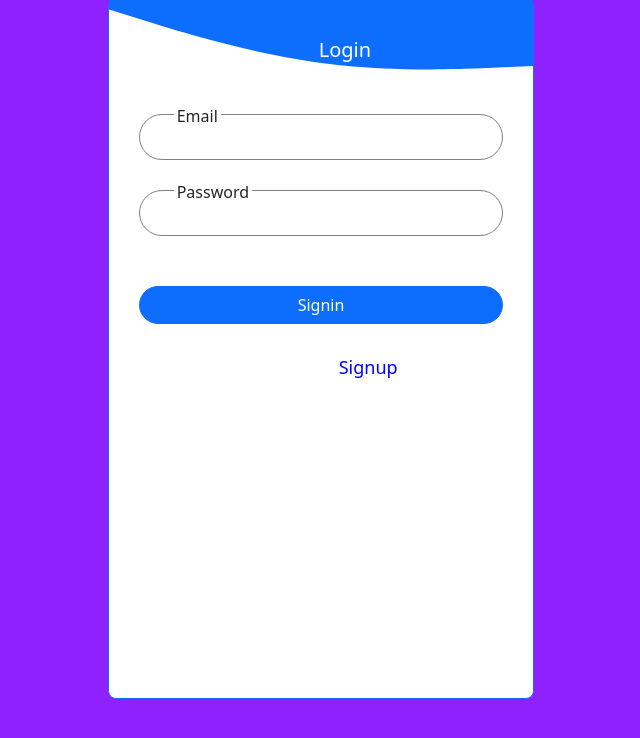
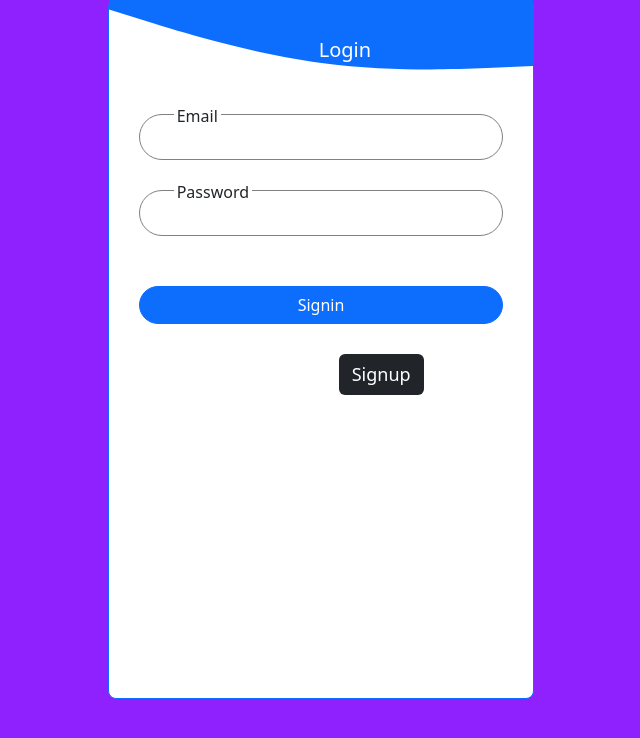
Before and after one commit to RUTAGENGWA-ASANTE-BRUCE/Stock-Management-CodeIgnitor, a CodeIgniter app: the page made by stockManagement/application/views/login.php in a window 1280 px wide. Shown: the part 49-787 px from the top of the page, without its empty margins (319-959 px from the left). Run offline with CodeIgniter, Linux system fonts and the light colour scheme.

Commit message:
new change

```diff
--- a/stockManagement/application/views/login.php
+++ b/stockManagement/application/views/login.php
@@ -15,21 +15,23 @@
         <svg xmlns="http://www.w3.org/2000/svg" viewBox="0 0 1440 320"><path fill="#0d6efd" fill-opacity="1" d="M0,32L120,69.3C240,107,480,181,720,213.3C960,245,1200,235,1320,229.3L1440,224L1440,0L1320,0C1200,0,960,0,720,0C480,0,240,0,120,0L0,0Z">
 
         </path></svg>
-            <form method="POST" name="createUser" style="height:70%;" class="col-md-12" action="<?php echo base_url()?>index.php/User/create">
+            <form method="POST" name="createUser" style="height:70%;" class="col-md-12" action="<?php echo base_url()?>index.php/User/login">
 
             <div class="form-part">
                 <Label>Email</Label>
                 <input type="email" name="email" class="form-input" />
+                <?php echo form_error('email');?>
+
             </div>
             <div class="form-part">
                 <Label>Password</Label>
                 <input type="password" name="password" class="form-input" />
+                <?php echo form_error('password');?>
+
             </div>
 
-            <button class="btn btn-primary bg-primary signup">Signin</button>
-            <div class="form-part">
-                <a class="signin">Signup</a>
-            </div>
+            <button class="btn btn-primary bg-primary signup text">Signin</button>
+                <a class="signin btn text-white bg-dark" href="<?php echo base_url()?>index.php/User/createUser">Signup</a>
             </form>
         </div>
         </div>
```
